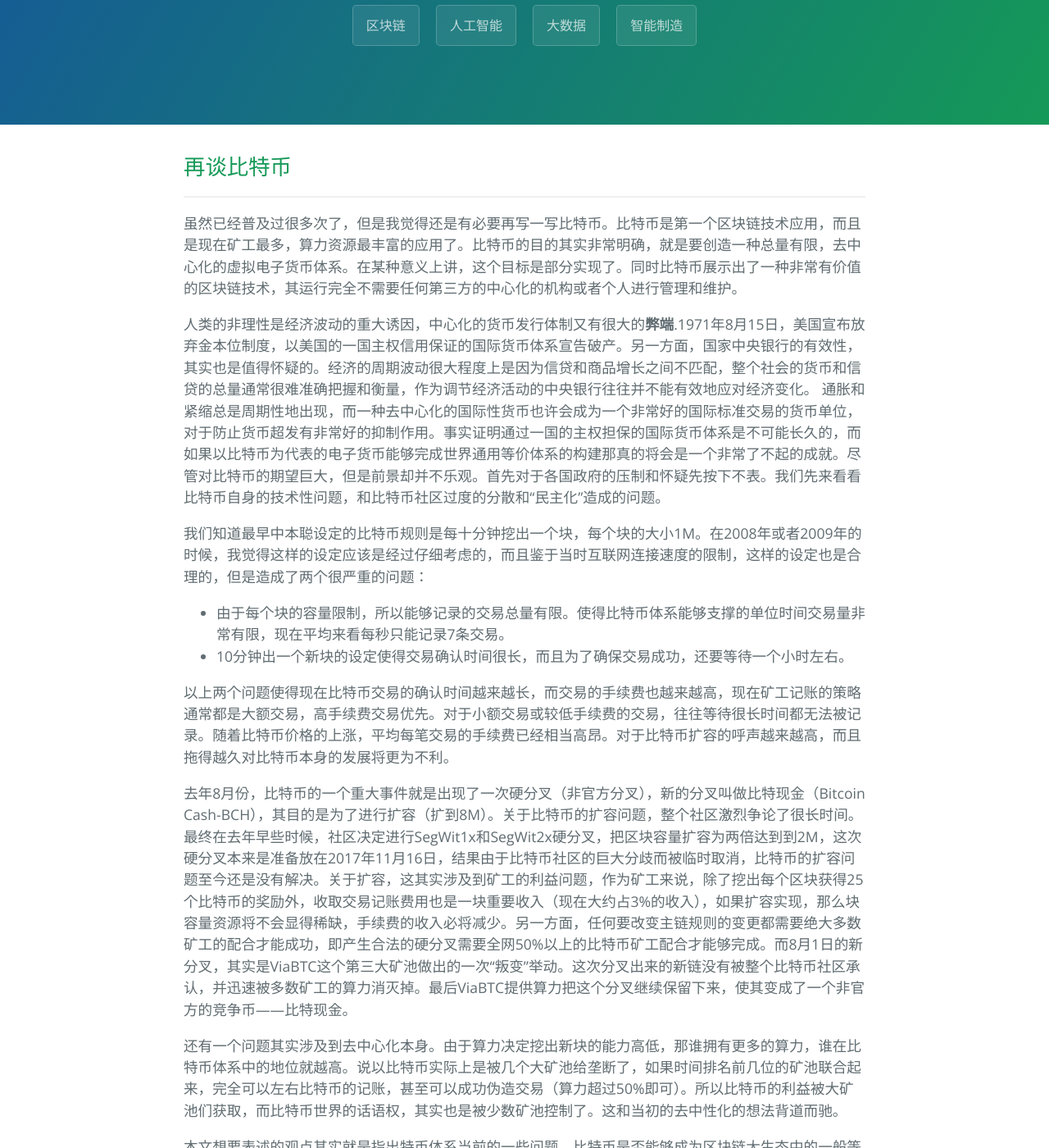
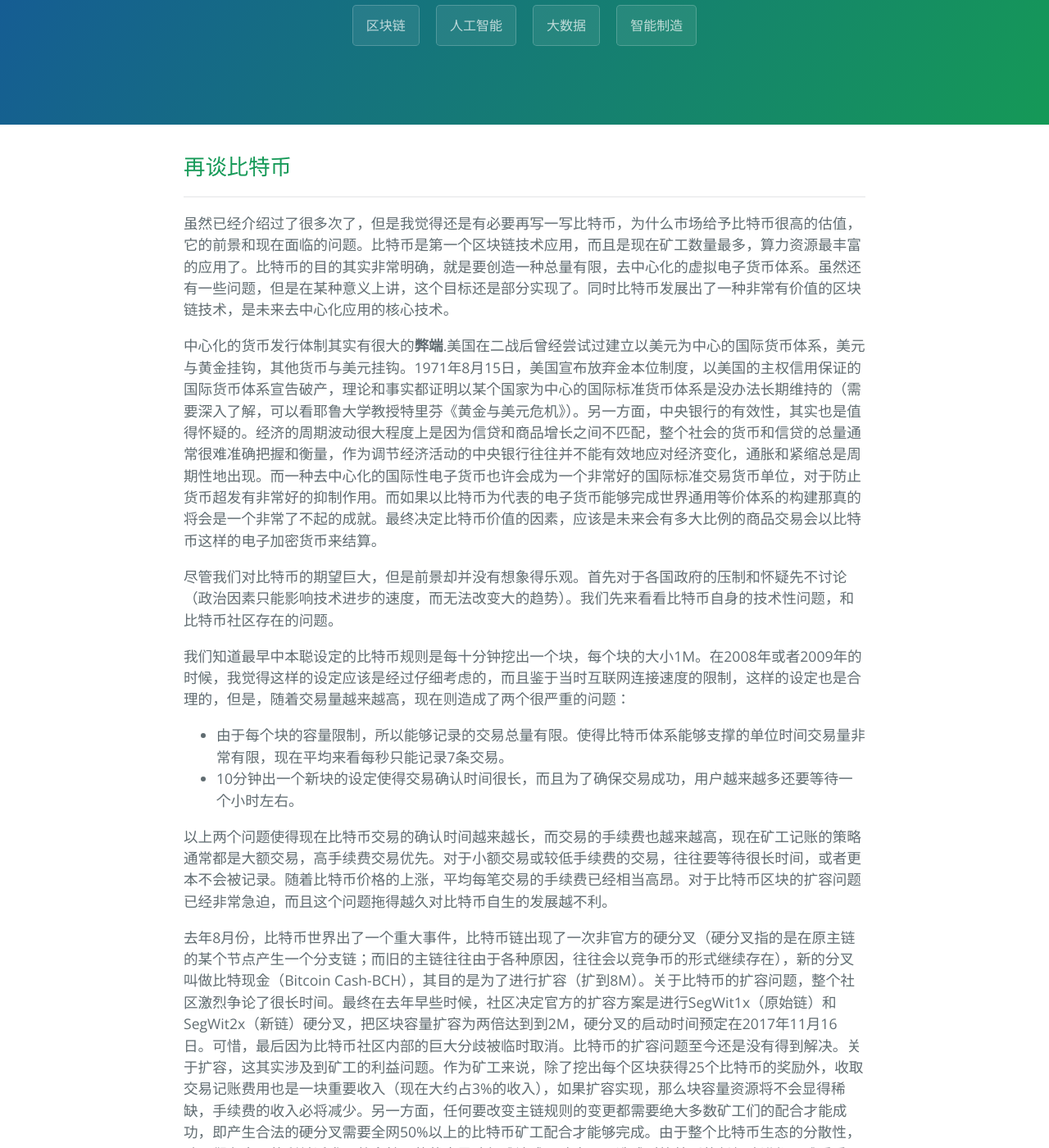
Before and after one commit to y001j/Rocky-Blog, a Jekyll site: the page built from _posts/2018-01-26-再谈比特币.markdown, in a window 1280 px wide and 1400 px high, scrolled down 231 px. Shown: the whole window at 82% size. Built offline with Jekyll 4.4.1, drawn with Linux system fonts in a browser that asks for light colours; comment, search, counter and statistics services are not loaded; some of the changed text lies outside the part shown.

Commit message:
Update 2018-01-26-再谈比特币.markdown

```diff
--- a/_posts/2018-01-26-再谈比特币.markdown
+++ b/_posts/2018-01-26-再谈比特币.markdown
@@ -7,20 +7,23 @@
 ## 再谈比特币
 ***
 
-虽然已经普及过很多次了，但是我觉得还是有必要再写一写比特币。比特币是第一个区块链技术应用，而且是现在矿工最多，算力资源最丰富的应用了。比特币的目的其实非常明确，就是要创造一种总量有限，去中心化的虚拟电子货币体系。在某种意义上讲，这个目标是部分实现了。同时比特币展示出了一种非常有价值的区块链技术，其运行完全不需要任何第三方的中心化的机构或者个人进行管理和维护。
+虽然已经介绍过了很多次了，但是我觉得还是有必要再写一写比特币，为什么市场给予比特币很高的估值，它的前景和现在面临的问题。比特币是第一个区块链技术应用，而且是现在矿工数量最多，算力资源最丰富的应用了。比特币的目的其实非常明确，就是要创造一种总量有限，去中心化的虚拟电子货币体系。虽然还有一些问题，但是在某种意义上讲，这个目标还是部分实现了。同时比特币发展出了一种非常有价值的区块链技术，是未来去中心化应用的核心技术。
 
-人类的非理性是经济波动的重大诱因，中心化的货币发行体制又有很大的**弊端**.1971年8月15日，美国宣布放弃金本位制度，以美国的一国主权信用保证的国际货币体系宣告破产。另一方面，国家中央银行的有效性，其实也是值得怀疑的。经济的周期波动很大程度上是因为信贷和商品增长之间不匹配，整个社会的货币和信贷的总量通常很难准确把握和衡量，作为调节经济活动的中央银行往往并不能有效地应对经济变化。 通胀和紧缩总是周期性地出现，而一种去中心化的国际性货币也许会成为一个非常好的国际标准交易的货币单位，对于防止货币超发有非常好的抑制作用。事实证明通过一国的主权担保的国际货币体系是不可能长久的，而如果以比特币为代表的电子货币能够完成世界通用等价体系的构建那真的将会是一个非常了不起的成就。尽管对比特币的期望巨大，但是前景却并不乐观。首先对于各国政府的压制和怀疑先按下不表。我们先来看看比特币自身的技术性问题，和比特币社区过度的分散和“民主化”造成的问题。
+中心化的货币发行体制其实有很大的**弊端**.美国在二战后曾经尝试过建立以美元为中心的国际货币体系，美元与黄金挂钩，其他货币与美元挂钩。1971年8月15日，美国宣布放弃金本位制度，以美国的主权信用保证的国际货币体系宣告破产，理论和事实都证明以某个国家为中心的国际标准货币体系是没办法长期维持的（需要深入了解，可以看耶鲁大学教授特里芬《黄金与美元危机》）。另一方面，中央银行的有效性，其实也是值得怀疑的。经济的周期波动很大程度上是因为信贷和商品增长之间不匹配，整个社会的货币和信贷的总量通常很难准确把握和衡量，作为调节经济活动的中央银行往往并不能有效地应对经济变化，通胀和紧缩总是周期性地出现。而一种去中心化的国际性电子货币也许会成为一个非常好的国际标准交易货币单位，对于防止货币超发有非常好的抑制作用。而如果以比特币为代表的电子货币能够完成世界通用等价体系的构建那真的将会是一个非常了不起的成就。最终决定比特币价值的因素，应该是未来会有多大比例的商品交易会以比特币这样的电子加密货币来结算。
 
-我们知道最早中本聪设定的比特币规则是每十分钟挖出一个块，每个块的大小1M。在2008年或者2009年的时候，我觉得这样的设定应该是经过仔细考虑的，而且鉴于当时互联网连接速度的限制，这样的设定也是合理的，但是造成了两个很严重的问题：
+尽管我们对比特币的期望巨大，但是前景却并没有想象得乐观。首先对于各国政府的压制和怀疑先不讨论（政治因素只能影响技术进步的速度，而无法改变大的趋势）。我们先来看看比特币自身的技术性问题，和比特币社区存在的问题。
+
+我们知道最早中本聪设定的比特币规则是每十分钟挖出一个块，每个块的大小1M。在2008年或者2009年的时候，我觉得这样的设定应该是经过仔细考虑的，而且鉴于当时互联网连接速度的限制，这样的设定也是合理的，但是，随着交易量越来越高，现在则造成了两个很严重的问题：
+
 - 由于每个块的容量限制，所以能够记录的交易总量有限。使得比特币体系能够支撑的单位时间交易量非常有限，现在平均来看每秒只能记录7条交易。
-- 10分钟出一个新块的设定使得交易确认时间很长，而且为了确保交易成功，还要等待一个小时左右。
+- 10分钟出一个新块的设定使得交易确认时间很长，而且为了确保交易成功，用户越来越多还要等待一个小时左右。
 
-以上两个问题使得现在比特币交易的确认时间越来越长，而交易的手续费也越来越高，现在矿工记账的策略通常都是大额交易，高手续费交易优先。对于小额交易或较低手续费的交易，往往等待很长时间都无法被记录。随着比特币价格的上涨，平均每笔交易的手续费已经相当高昂。对于比特币扩容的呼声越来越高，而且拖得越久对比特币本身的发展将更为不利。
+以上两个问题使得现在比特币交易的确认时间越来越长，而交易的手续费也越来越高，现在矿工记账的策略通常都是大额交易，高手续费交易优先。对于小额交易或较低手续费的交易，往往要等待很长时间，或者更本不会被记录。随着比特币价格的上涨，平均每笔交易的手续费已经相当高昂。对于比特币区块的扩容问题已经非常急迫，而且这个问题拖得越久对比特币自生的发展越不利。
 
-去年8月份，比特币的一个重大事件就是出现了一次硬分叉（非官方分叉），新的分叉叫做比特现金（Bitcoin Cash-BCH），其目的是为了进行扩容（扩到8M）。关于比特币的扩容问题，整个社区激烈争论了很长时间。最终在去年早些时候，社区决定进行SegWit1x和SegWit2x硬分叉，把区块容量扩容为两倍达到到2M，这次硬分叉本来是准备放在2017年11月16日，结果由于比特币社区的巨大分歧而被临时取消，比特币的扩容问题至今还是没有解决。关于扩容，这其实涉及到矿工的利益问题，作为矿工来说，除了挖出每个区块获得25个比特币的奖励外，收取交易记账费用也是一块重要收入（现在大约占3%的收入），如果扩容实现，那么块容量资源将不会显得稀缺，手续费的收入必将减少。另一方面，任何要改变主链规则的变更都需要绝大多数矿工的配合才能成功，即产生合法的硬分叉需要全网50%以上的比特币矿工配合才能够完成。而8月1日的新分叉，其实是ViaBTC这个第三大矿池做出的一次“叛变”举动。这次分叉出来的新链没有被整个比特币社区承认，并迅速被多数矿工的算力消灭掉。最后ViaBTC提供算力把这个分叉继续保留下来，使其变成了一个非官方的竞争币——比特现金。
+去年8月份，比特币世界出了一个重大事件，比特币链出现了一次非官方的硬分叉（硬分叉指的是在原主链的某个节点产生一个分支链；而旧的主链往往由于各种原因，往往会以竞争币的形式继续存在），新的分叉叫做比特现金（Bitcoin Cash-BCH），其目的是为了进行扩容（扩到8M）。关于比特币的扩容问题，整个社区激烈争论了很长时间。最终在去年早些时候，社区决定官方的扩容方案是进行SegWit1x（原始链）和SegWit2x（新链）硬分叉，把区块容量扩容为两倍达到到2M，硬分叉的启动时间预定在2017年11月16日。可惜，最后因为比特币社区内部的巨大分歧被临时取消。比特币的扩容问题至今还是没有得到解决。关于扩容，这其实涉及到矿工的利益问题。作为矿工来说，除了挖出每个区块获得25个比特币的奖励外，收取交易记账费用也是一块重要收入（现在大约占3%的收入），如果扩容实现，那么块容量资源将不会显得稀缺，手续费的收入必将减少。另一方面，任何要改变主链规则的变更都需要绝大多数矿工们的配合才能成功，即产生合法的硬分叉需要全网50%以上的比特币矿工配合才能够完成。由于整个比特币生态的分散性，矿工们有自己的利益诉求，整个社区的状态导致很难达成一致意见，造成对比特币的任何改进都困难重重。而8月1日的新分叉，其实是ViaBTC这个第三大矿池做出的一次“叛变”举动。这次分叉出来的新链没有得到整个比特币社区承认和支持，并迅速被多数矿工的算力消灭掉。最后ViaBTC提供算力把这个分叉继续保留下来，使其变成了一个非官方的竞争币——比特现金。
 
-还有一个问题其实涉及到去中心化本身。由于算力决定挖出新块的能力高低，那谁拥有更多的算力，谁在比特币体系中的地位就越高。说以比特币实际上是被几个大矿池给垄断了，如果时间排名前几位的矿池联合起来，完全可以左右比特币的记账，甚至可以成功伪造交易（算力超过50%即可）。所以比特币的利益被大矿池们获取，而比特币世界的话语权，其实也是被少数矿池控制了。这和当初的去中性化的想法背道而驰。
+比特币社区的另外一个问题其实涉及到去中心化本身。由于算力大小决定挖出新块的能力高低，那谁拥有更多的算力，谁就能够获得更多的新币。比特币的开采实际上是被几个大矿池给垄断了，如果世界排名前几位的矿池联合起来（尽管可能性很低），完全可以左右比特币的记账，甚至可以成功伪造交易（算力超过50%即可）。算力在现实世界中也是可以花钱购买的。据说比特币这样的电子货币目前的集中度非常高，非常少的玩家手上握有绝大多数的电子货币，这并没能体现当初的设计者中本聪的平等和去中心化的理念。
 
-本文想要表述的观点其实就是指出特币体系当前的一些问题。比特币是否能够成为区块链大生态中的一般等价物，还是有很多不确定性的。但是无论如何还是希望其能够完善，能够真正担当起区块链生态中的主货币的重任。
+本文想要表述的观点其实就是指出特币体系当前的一些问题。比特币是否能够成为区块链大生态中的一般等价物，还是有很多不确定性的。但是无论如何还是希望其能够逐渐完善起来，能够真正担当起区块链生态中的主货币的重任。
 
-另外，作为一个区块链的资深爱好者，我觉得大家应该多了解一下以太坊，EOS等新的区块链技术平台。后面会写一个专题来介绍。
+最后，作为一个区块链的爱好者，我建议大家应该多了解一下以太坊，EOS等新的区块链技术平台。后面有时间会写文章专门介绍。
```
